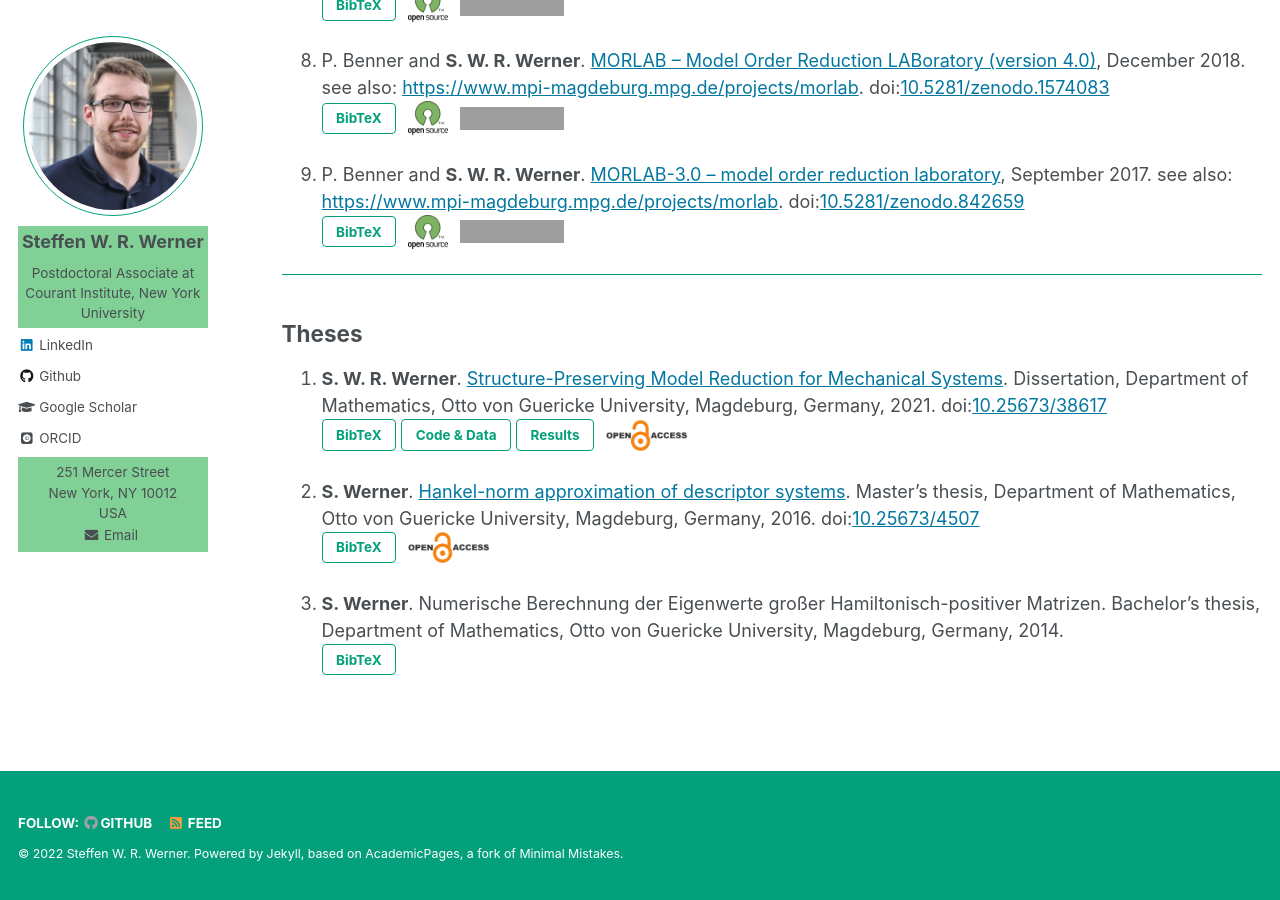
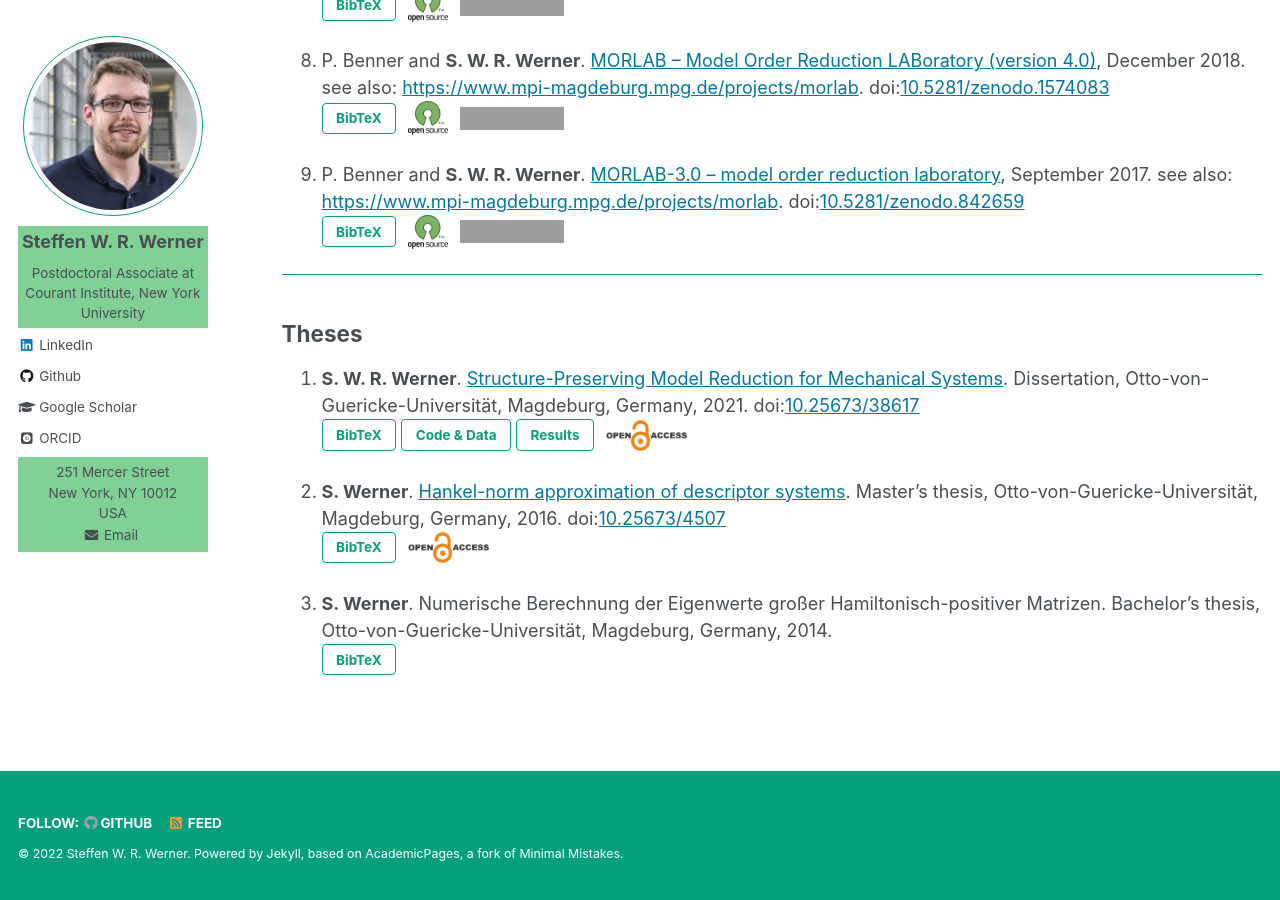
Before and after one commit to ninsteve/ninsteve.github.io, a Jekyll site: the page built from _pages/publications.md, in a window 1280 px wide and 900 px high, scrolled down 4585 px. Built offline with Jekyll 4.4.1, drawn with Linux system fonts in a browser that asks for light colours; nearby versions of some CDN libraries; some web fonts are replaced; formulas are drawn with MathJax 3; grey boxes are pictures that could not be loaded.

Commit message:
Updated theses.

```diff
--- a/_pages/publications.md
+++ b/_pages/publications.md
@@ -421,8 +421,8 @@ and <a target="blank_" href="{{ author.orcid }}">ORCID</a> profiles.
 ## <a name="theses"></a>Theses ##
 1.  <strong>S. W. R. Werner</strong>. <a target="blank_"
     href="https://doi.org/10.25673/38617">Structure-Preserving Model Reduction
-    for Mechanical Systems</a>. Dissertation, Department of Mathematics,
-    Otto von Guericke University, Magdeburg, Germany, 2021.
+    for Mechanical Systems</a>. Dissertation, Otto-von-Guericke-Universität,
+    Magdeburg, Germany, 2021.
     doi:<a target="blank_" href="https://doi.org/10.25673/38617">10.25673/38617</a><br />
     <button id="Wer21-pop" class="btn btn--inverse">BibTeX</button>
     <a target="blank_" href="https://doi.org/10.5281/zenodo.4650402">
@@ -435,8 +435,8 @@ and <a target="blank_" href="{{ author.orcid }}">ORCID</a> profiles.
 
 1.  <strong>S. Werner</strong>. <a target="blank_"
     href="https://doi.org/10.25673/4507">Hankel-norm approximation of descriptor
-    systems</a>. Master's thesis, Department of Mathematics, Otto von Guericke
-    University, Magdeburg, Germany, 2016. doi:<a target="blank_" href="https://doi.org/10.25673/4507">10.25673/4507</a><br />
+    systems</a>. Master's thesis, Otto-von-Guericke-Universität,
+    Magdeburg, Germany, 2016. doi:<a target="blank_" href="https://doi.org/10.25673/4507">10.25673/4507</a><br />
     <button id="Wer16-pop" class="btn btn--inverse">BibTeX</button>
     <a target="_blank" href="https://en.wikipedia.org/wiki/Open_access">
     <img src="../images/open_access_symbol.png" alt="Open Access Published"
@@ -444,8 +444,7 @@ and <a target="blank_" href="{{ author.orcid }}">ORCID</a> profiles.
 
 1.  <strong>S. Werner</strong>. Numerische Berechnung der Eigenwerte großer
     Hamiltonisch-positiver Matrizen. Bachelor's thesis,
-    Department of Mathematics, Otto von Guericke University, Magdeburg,
-    Germany, 2014.
+    Otto-von-Guericke-Universität, Magdeburg, Germany, 2014.
     <button id="Wer14-pop" class="btn btn--inverse">BibTeX</button>
 
 
--- a/files/publications/bibtex.html
+++ b/files/publications/bibtex.html
@@ -678,10 +678,10 @@
 @PHDTHESIS{Wer21,
   author =       {Werner, S.~W.~R.},
   title =        {Structure-Preserving Model Reduction for Mechanical Systems},
-  school =       {Department of Mathematics, Otto von Guericke University},
+  school =       {Otto-von-Guericke-Universit{\"a}t},
   year =         {2021},
   address =      {Magdeburg, Germany},
-  type =         {{Dissertation}},
+  type =         {{D}issertation},
   doi =          {10.25673/38617}
 }
 </code></pre></div>
@@ -698,7 +698,7 @@
 @MASTERSTHESIS{Wer16,
   author =       {Werner, S.},
   title =        {Hankel-Norm Approximation of Descriptor Systems},
-  school =       {Department of Mathematics, Otto von Guericke University},
+  school =       {Otto-von-Guericke-Universit{\"a}t},
   year =         {2016},
   address =      {Magdeburg, Germany},
   doi =          {10.25673/4507}
@@ -717,7 +717,7 @@
   author =       {Werner, S.},
   title =        {{N}umerische {B}erechnung der {E}igenwerte gro{\ss}er
                   {H}amiltonisch-positiver {M}atrizen},
-  school =       {Department of Mathematics, Otto von Guericke University},
+  school =       {Otto-von-Guericke-Universit{\"a}t},
   year =         {2014},
   address =      {Magdeburg, Germany},
   type =         {{B}achelor's thesis}
```
Also changed, not shown: 1 other file.
